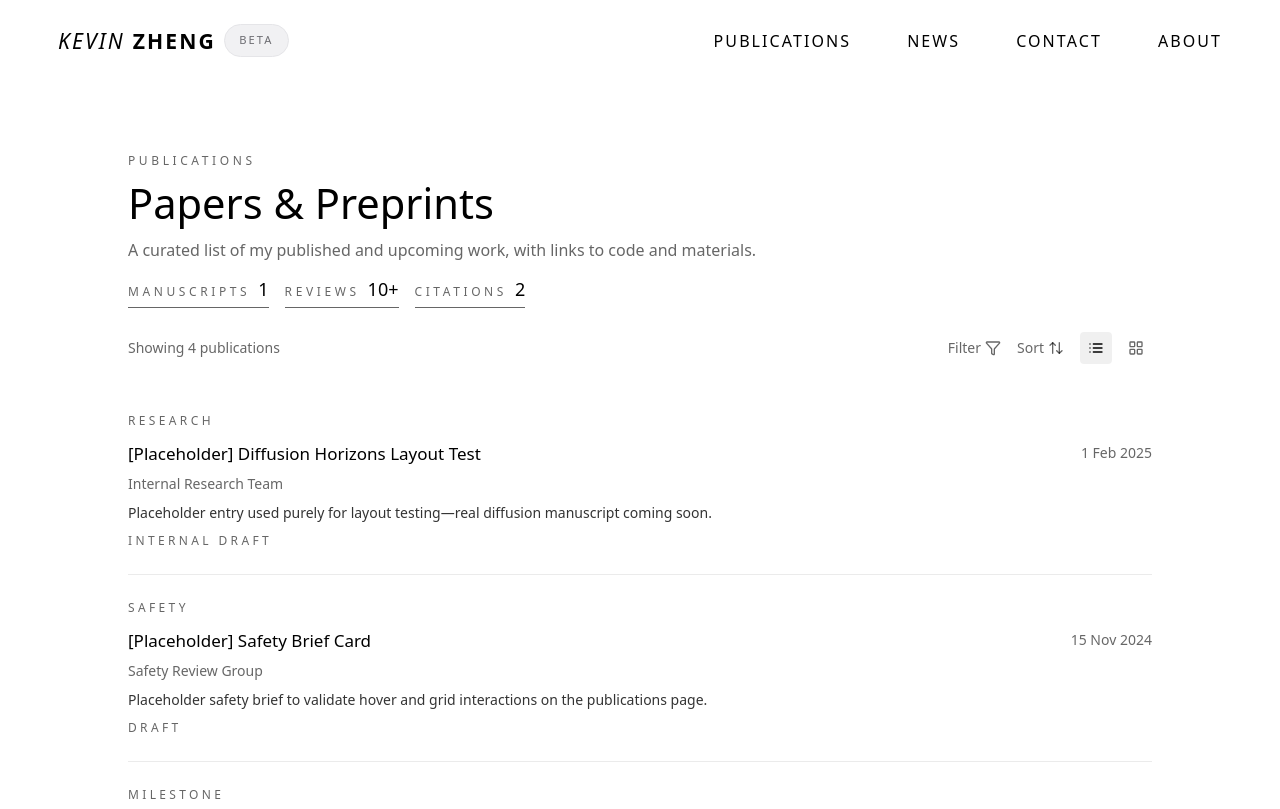
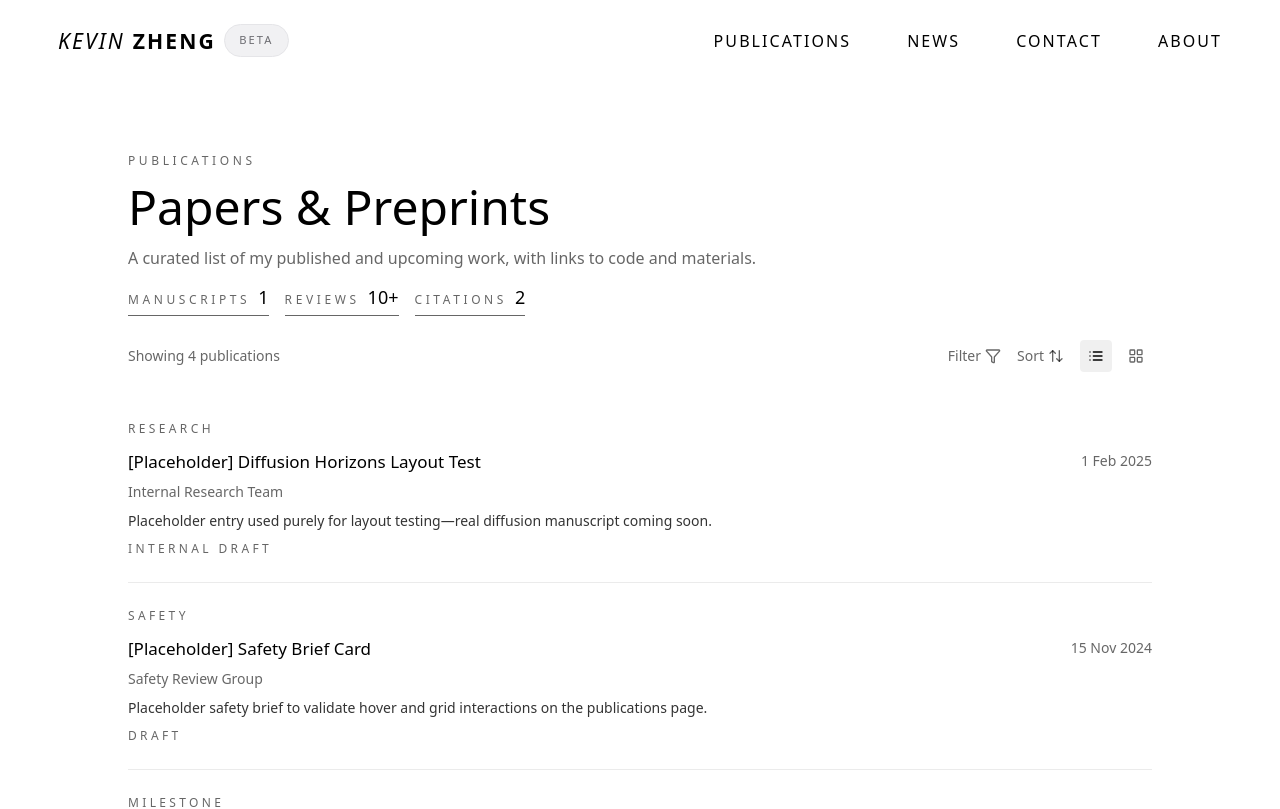
Before and after one commit to kyxzhe/kyxzhe.github.io, a Next.js app: page /publications in a window 1280 px wide. Shown: the top 809 px of the page. Built offline with nearby package versions, Linux system fonts and the light colour scheme.

Commit message:
style: bump publications hero size

```diff
--- a/src/app/publications/page.tsx
+++ b/src/app/publications/page.tsx
@@ -274,7 +274,7 @@ export default function PublicationsPage() {
       <main className="flex-1 mx-auto w-full max-w-5xl px-2 md:px-4 lg:px-0 py-6 flex flex-col gap-6">
         <section className="mt-4 space-y-2">
           <p className="text-xs uppercase tracking-[0.3em] text-[rgba(0,0,0,0.6)] dark:text-black">Publications</p>
-          <h1 className="text-[2.4rem] md:text-[2.6rem] leading-tight text-foreground">Papers &amp; Preprints</h1>
+          <h1 className="text-[48px] leading-tight text-foreground">Papers &amp; Preprints</h1>
           <p className="text-[15px] md:text-base text-[rgba(0,0,0,0.6)] dark:text-black max-w-2xl leading-relaxed">
             A curated list of my published and upcoming work, with links to code and materials.
           </p>
```
